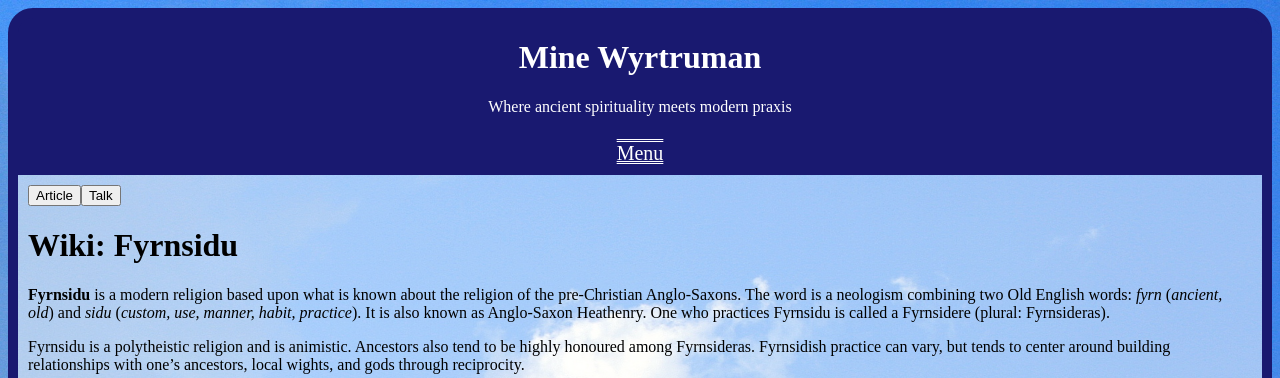
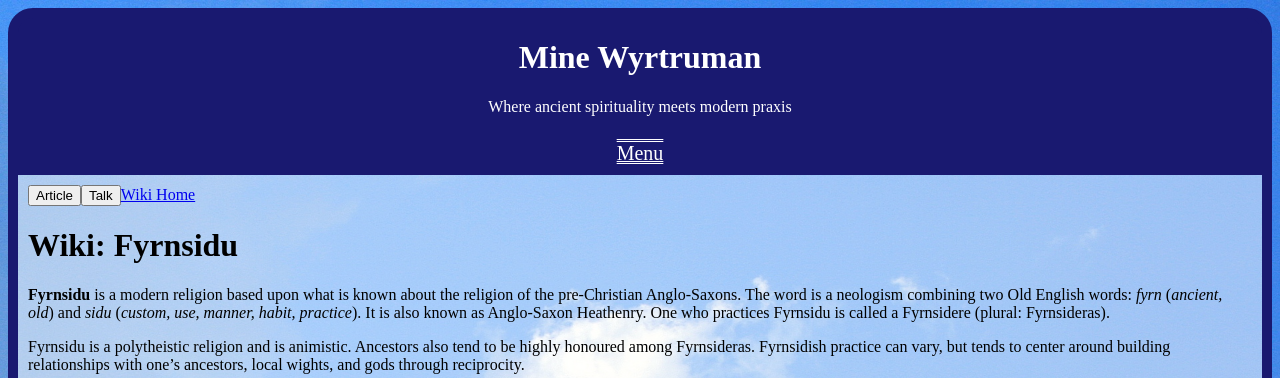
Before and after one commit to byronpendason/byronpendason.github.io, a Jekyll site: the page built from _wiki/fyrnsidu.md, in a window 1280 px wide. Shown: the top 378 px of the page. Built offline with Jekyll 4.4.1, drawn with Linux system fonts in a browser that asks for light colours; comment, search, counter and statistics services are not loaded.

Commit message:
Update wiki.html

```diff
--- a/_layouts/wiki.html
+++ b/_layouts/wiki.html
@@ -3,7 +3,8 @@
 ---
 
 {% if page.title != "Index" %}
-<button type="button" id="artBtn" onClick="showArt()">Article</button><button type="button" id="talkBtn" onClick="showTalk()">Talk</button>
+<button type="button" id="artBtn" onClick="showArt()">Article</button><button type="button" id="talkBtn" onClick="showTalk()">Talk</button><a href="/wiki/">Wiki Home</a>
+
 <h1>Wiki: {{page.title}}</h1>
 {% endif %}
 
```
